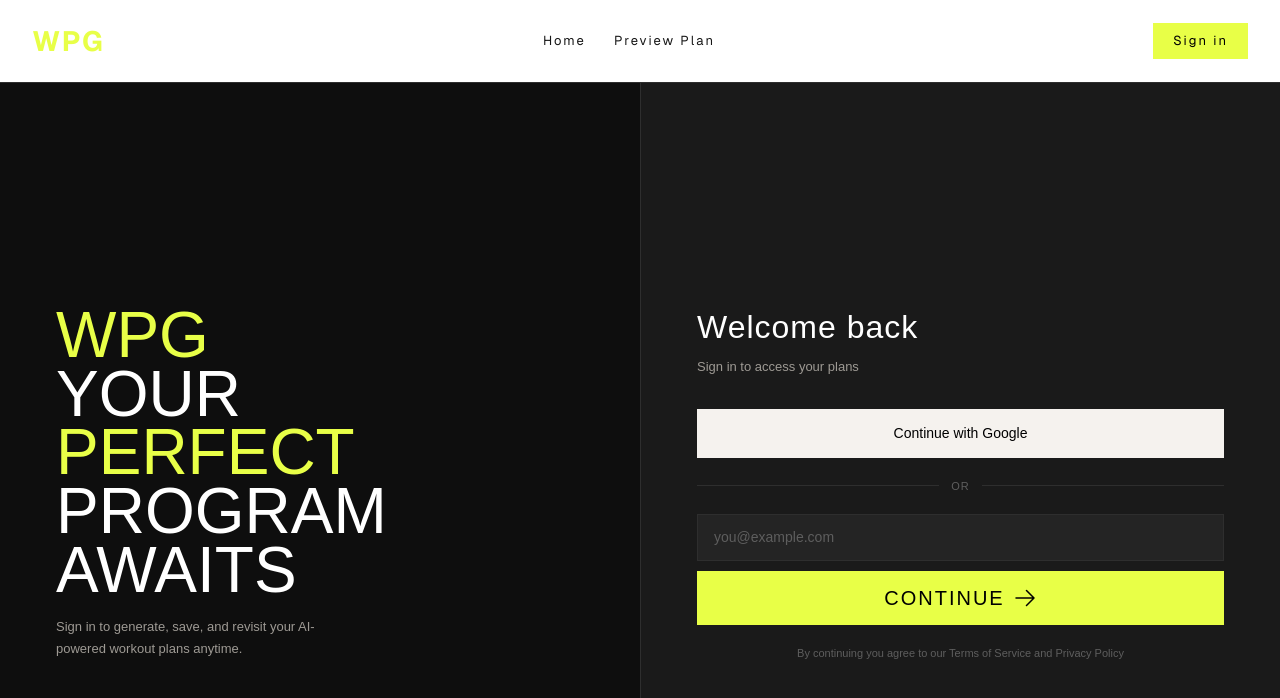
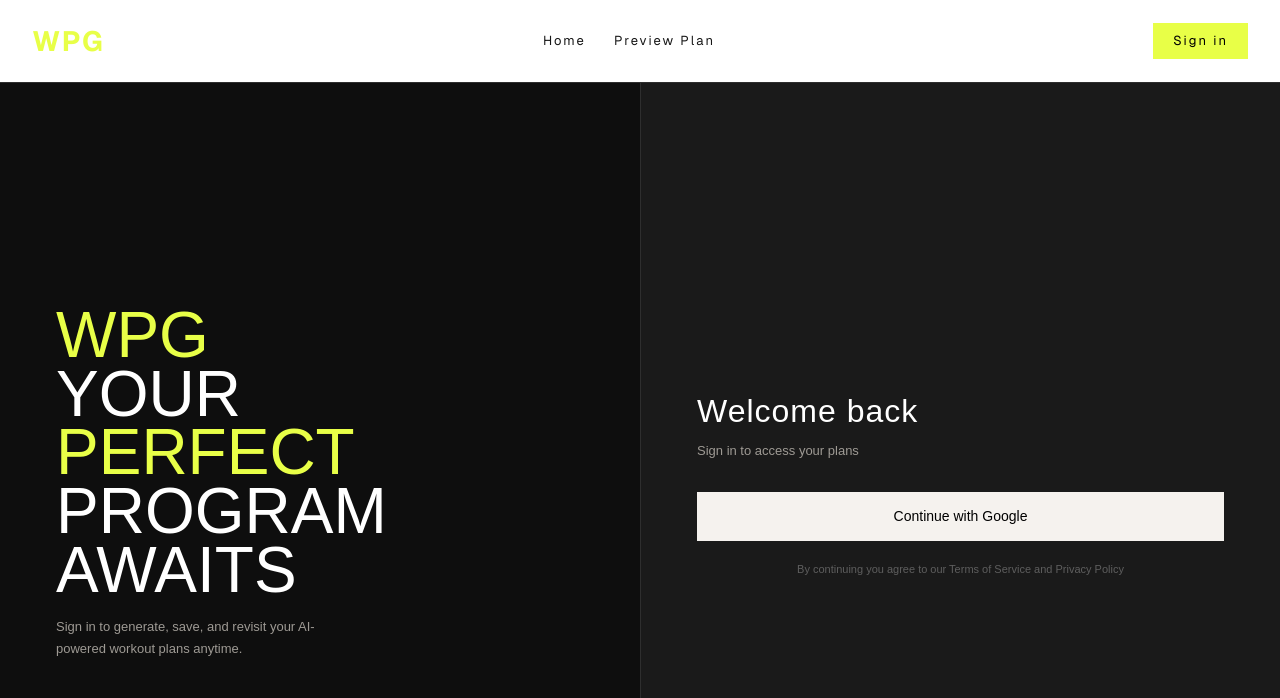
Before and after one commit to Arissj4/Workout-Plan-Generator, a Next.js app in the folder workout-plan-generator/: page /signin in a window 1280 px wide. Shown: the top 698 px of the page. Built offline with nearby package versions, Linux system fonts and the light colour scheme; no server answers.

Commit message:
WPG [ADD] Removed sign in with email

```diff
--- a/workout-plan-generator/src/app/signin/page.tsx
+++ b/workout-plan-generator/src/app/signin/page.tsx
@@ -59,7 +59,7 @@ export default function SignIn( {provider}: {provider: string} ) { // This compo
             </span>
           </button>
 
-          <div className="flex items-center gap-3 my-5">
+          {/* <div className="flex items-center gap-3 my-5">
             <div className="flex-1 h-px bg-[#2e2e2e]"/>
             <span className="text-[11px] text-[#5e5e5e] tracking-[1px]">
               OR
@@ -79,7 +79,7 @@ export default function SignIn( {provider}: {provider: string} ) { // This compo
             <svg xmlns="http://www.w3.org/2000/svg" fill="none" viewBox="0 0 24 24" strokeWidth={1.5} stroke="currentColor" className="size-6">
               <path strokeLinecap="round" strokeLinejoin="round" d="M13.5 4.5 21 12m0 0-7.5 7.5M21 12H3" />
             </svg>
-          </button>
+          </button> */}
 
           <p className="text-[11px] text-[#5e5e5e] text-center mt-5 leading-[1.6]">
             By continuing you agree to our Terms of Service and Privacy Policy
```
